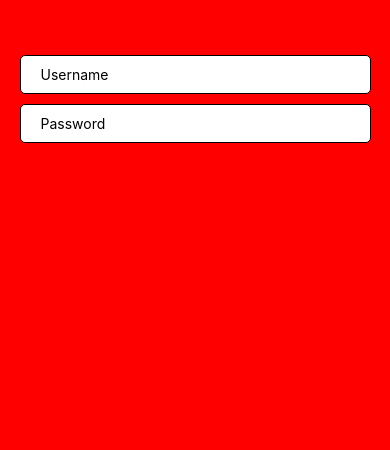
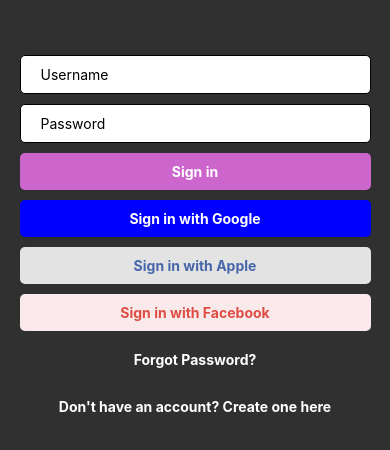
Before and after one commit to niamhmadden23/Authentication, a React Native app: screen / in a window 390 px wide. Shown: the top 450 px of the page. Built offline with nearby package versions, Linux system fonts and the light colour scheme.

Commit message:
sign in screen complete

```diff
--- a/App.js
+++ b/App.js
@@ -21,7 +21,7 @@
 const styles = StyleSheet.create({
   root: {
     flex: 1,
-    backgroundColor: 'red',
+    backgroundColor: '#303030',
   },
 });
 
--- /dev/null
+++ b/src/components/CustomButton/CustomButton.js
@@ -0,0 +1,43 @@
+import React from 'react';
+import {View, Text, StyleSheet, Pressable} from 'react-native';
+
+const CustomButton = ({onPress, text, type = 'PRIMARY', bgColor, fgColor}) => {
+  return (
+    <Pressable
+      onPress={onPress}
+      style={[
+        styles.container,
+        styles[`container_${type}`],
+        bgColor ? {backgroundColor: bgColor} : {},
+      ]}>
+      <Text
+        style={[
+          styles.text,
+          styles[`text_${type}`],
+          fgColor ? {color: fgColor} : {},
+        ]}>
+        {text}
+      </Text>
+    </Pressable>
+  );
+};
+
+const styles = StyleSheet.create({
+  container: {
+    padding: 10,
+    borderRadius: 5,
+    width: '90%',
+    alignItems: 'center',
+    marginVertical: 5,
+  },
+  text: {
+    color: 'white',
+    fontWeight: 'bold',
+  },
+  container_PRIMARY: {
+    backgroundColor: '#CC66CC',
+  },
+  container_TERTIARY: {},
+});
+
+export default CustomButton;
--- /dev/null
+++ b/src/components/CustomButton/index.js
@@ -0,0 +1 @@
+export {default} from './CustomButton';
--- a/src/screens/SignInScreen.js
+++ b/src/screens/SignInScreen.js
@@ -1,11 +1,32 @@
 import React, {useState} from 'react';
-import {View, Text, StyleSheet} from 'react-native';
-import CustomInput from '../components/CustomInput';
+import {View, Text, StyleSheet, ScrollView} from 'react-native';
+import CustomInput from '../components/CustomInput/CustomInput';
+import CustomButton from '../components/CustomButton';
 
 const SignInScreen = () => {
   const [username, setUsername] = useState('');
   const [password, setPassword] = useState('');
+  const onSignInPressed = () => {
+    console.warn('sign in');
+  };
+  const onSignInGoogle = () => {
+    console.warn('Google');
+  };
+  const onSignInFacebook = () => {
+    console.warn('Facebook');
+  };
+  const onSignInApple = () => {
+    console.warn('Apple');
+  };
+  const onForgotPasswordPressed = () => {
+    console.warn('forgot password');
+  };
+  const noAccountPressed = () => {
+    console.warn('no account');
+  };
+
   return (
+    <ScrollView>
       <View style={styles.root}>
         <CustomInput
           placeholder="Username"
@@ -18,7 +39,36 @@
           setValue={setPassword}
           secureTextEntry
         />
+        <CustomButton onPress={onSignInPressed} text="Sign in" />
+        <CustomButton
+          onPress={onSignInGoogle}
+          text="Sign in with Google"
+          bgColor="#0000FF"
+        />
+        <CustomButton
+          onPress={onSignInApple}
+          text="Sign in with Apple"
+          bgColor="#e3e3e3"
+          fgColor="#4765a9"
+        />
+        <CustomButton
+          onPress={onSignInFacebook}
+          text="Sign in with Facebook"
+          bgColor="#fae9ea"
+          fgColor="#dd4d44"
+        />
+        <CustomButton
+          onPress={onForgotPasswordPressed}
+          text="Forgot Password?"
+          type="TERTIARY"
+        />
+        <CustomButton
+          onPress={noAccountPressed}
+          text="Don't have an account? Create one here"
+          type="TERTIARY"
+        />
       </View>
+    </ScrollView>
   );
 };
 
```
Also changed, not shown: src/components/CustomInput/CustomInput.js (renamed from src/components/CustomInput.js), src/components/CustomInput/index.js (renamed from src/components/index.js), 1 other file (tests, documents, lock files or other folders). Lines whose indentation alone changed are shown as unchanged.
